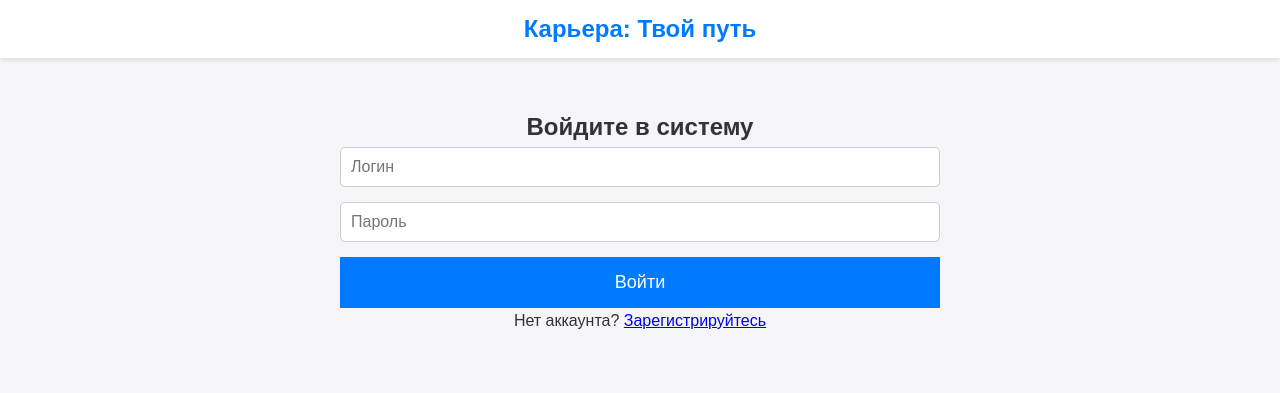
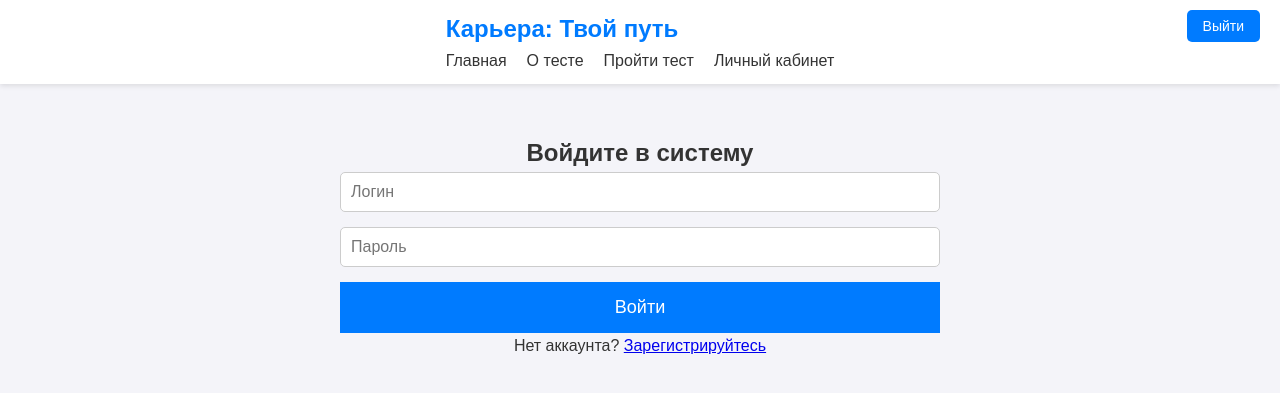
Before and after one commit to MaximJuvaga/career-test, a PHP site: page /login.html in a window 1280 px wide. Shown: the top 393 px of the page. Run offline with PHP 8.4, Linux system fonts and the light colour scheme.

Commit message:
дорабатываю систему аторизации, изменил ссылки в шапке

```diff
--- a/css/styles.css
+++ b/css/styles.css
@@ -292,3 +292,68 @@ body {
 .vacancy-item p {
     margin: 5px 0;
 }
+
+/* === Шапка === */
+.header {
+    display: flex;
+    justify-content: space-between;
+    align-items: center;
+    padding: 10px 0;
+    background-color: #ffffff;
+    box-shadow: 0 2px 5px rgba(0, 0, 0, 0.1);
+    position: relative;
+    z-index: 1000;
+}
+
+.header .logo {
+    font-size: 24px;
+    font-weight: bold;
+    color: #007bff;
+}
+
+.header .nav ul {
+    list-style: none;
+    display: flex;
+    gap: 20px;
+}
+
+.header .nav a {
+    text-decoration: none;
+    color: #333;
+    font-size: 16px;
+    transition: color 0.3s ease;
+}
+
+.header .nav a:hover {
+    color: #007bff;
+}
+
+.user-menu {
+    display: flex;
+    align-items: center;
+    gap: 15px;
+    font-size: 16px;
+    position: absolute;
+    right: 20px;
+    top: 10px;
+}
+
+.user-menu #user-login {
+    color: #333;
+    font-weight: 500;
+}
+
+.user-menu button {
+    background-color: #007bff;
+    color: white;
+    border: none;
+    padding: 8px 16px;
+    font-size: 14px;
+    border-radius: 5px;
+    cursor: pointer;
+    transition: background-color 0.3s ease;
+}
+
+.user-menu button:hover {
+    background-color: #0056b3;
+}
--- a/get_user_data.php
+++ b/get_user_data.php
@@ -11,7 +11,7 @@ if (!isset($_SESSION['user'])) {
 $userId = $_SESSION['user']['id'];
 
 try {
-    $stmt = $pdo->prepare("SELECT id, login, role FROM users WHERE id = ?");
+    $stmt = $pdo->prepare("SELECT * FROM users WHERE id = ?");
     $stmt->execute([$userId]);
     $user = $stmt->fetch(PDO::FETCH_ASSOC);
 
--- a/index.html
+++ b/index.html
@@ -15,9 +15,10 @@
         <div class="logo">Карьера: Твой путь</div>
         <nav class="nav">
             <ul>
+                <li><a href="index.html">Главная</a></li>
                 <li><a href="about-test.html">О тесте</a></li>
                 <li><a href="test.html">Пройти тест</a></li>
-                <li><a href="programs.html">Направления обучения</a></li>
+                <li><a href="profile.html">Личный кабинет</a></li>
             </ul>
         </nav>
         <div class="user-menu">
--- a/login.html
+++ b/login.html
@@ -11,6 +11,18 @@
 <header class="header">
     <div class="container">
         <div class="logo">Карьера: Твой путь</div>
+        <nav class="nav">
+            <ul>
+                <li><a href="index.html">Главная</a></li>
+                <li><a href="about-test.html">О тесте</a></li>
+                <li><a href="test.html">Пройти тест</a></li>
+                <li><a href="profile.html">Личный кабинет</a></li>
+            </ul>
+        </nav>
+        <div class="user-menu">
+            <span id="user-login"></span>
+            <button id="logout-button">Выйти</button>
+        </div>
     </div>
 </header>
 
@@ -42,12 +54,37 @@ document.getElementById('login-form').addEventListener('submit', async function(
             login: formData.get('login'),
             role: result.role
         }));
-        window.location.href = 'profile.html?role=' + result.role;
+        window.location.href = 'index.html';
     } else {
         alert(result.error);
     }
 });
 </script>
 
+<script>
+document.addEventListener('DOMContentLoaded', () => {
+    const storedUser = localStorage.getItem('user');
+    const userLoginSpan = document.getElementById('user-login');
+    const logoutBtn = document.getElementById('logout-button');
+
+    if (!storedUser && window.location.pathname.includes('profile')) {
+        window.location.href = 'login.html';
+        return;
+    }
+
+    if (storedUser) {
+        const userData = JSON.parse(storedUser);
+        userLoginSpan.textContent = `Добро пожаловать, ${userData.login}`;
+        logoutBtn.addEventListener('click', async () => {
+            const res = await fetch('logout.php');
+            if (res.ok) {
+                localStorage.removeItem('user');
+                window.location.href = 'login.html';
+            }
+        });
+    }
+});
+</script>
+
 </body>
 </html>
--- a/login.php
+++ b/login.php
@@ -17,7 +17,7 @@ if ($_SERVER['REQUEST_METHOD'] === 'POST') {
                 'login' => $user['login'],
                 'role' => $user['role']
             ];
-            echo json_encode(['success' => true, 'role' => $user['role'], 'login' => $user['login']]);
+            echo json_encode(['success' => true, 'role' => $user['role']]);
         } else {
             echo json_encode(['success' => false, 'error' => 'Неверный логин или пароль']);
         }
--- a/register.html
+++ b/register.html
@@ -42,7 +42,7 @@ document.getElementById('register-form').addEventListener('submit', async functi
             login: formData.get('login'),
             role: 'abiturient'
         }));
-        window.location.href = 'profile.html?role=abiturient';
+        window.location.href = 'index.html';
     } else {
         alert(result.error);
     }
```
Also changed, not shown: about-test.html (+11 -10 lines), profile.html (+24 -46 lines), programs.html (+12 -11 lines), test.html (+28 -17 lines).
